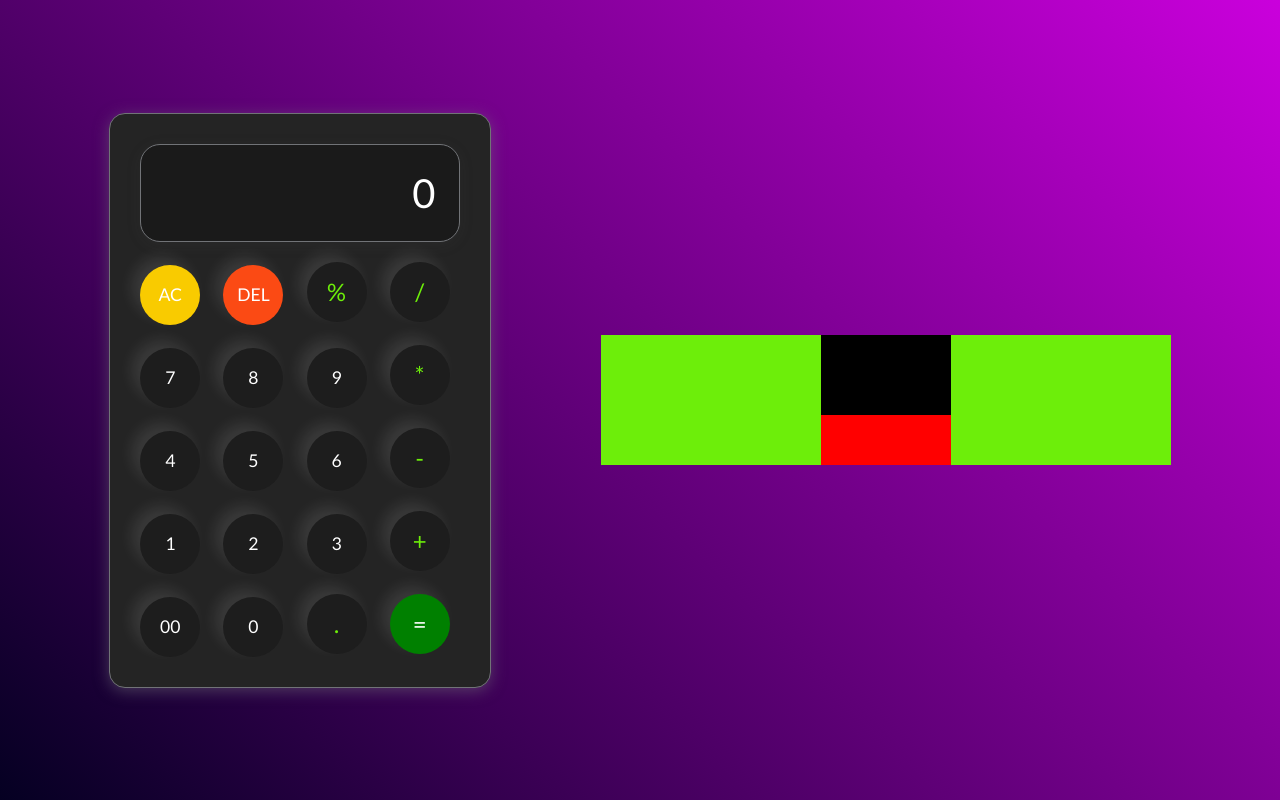
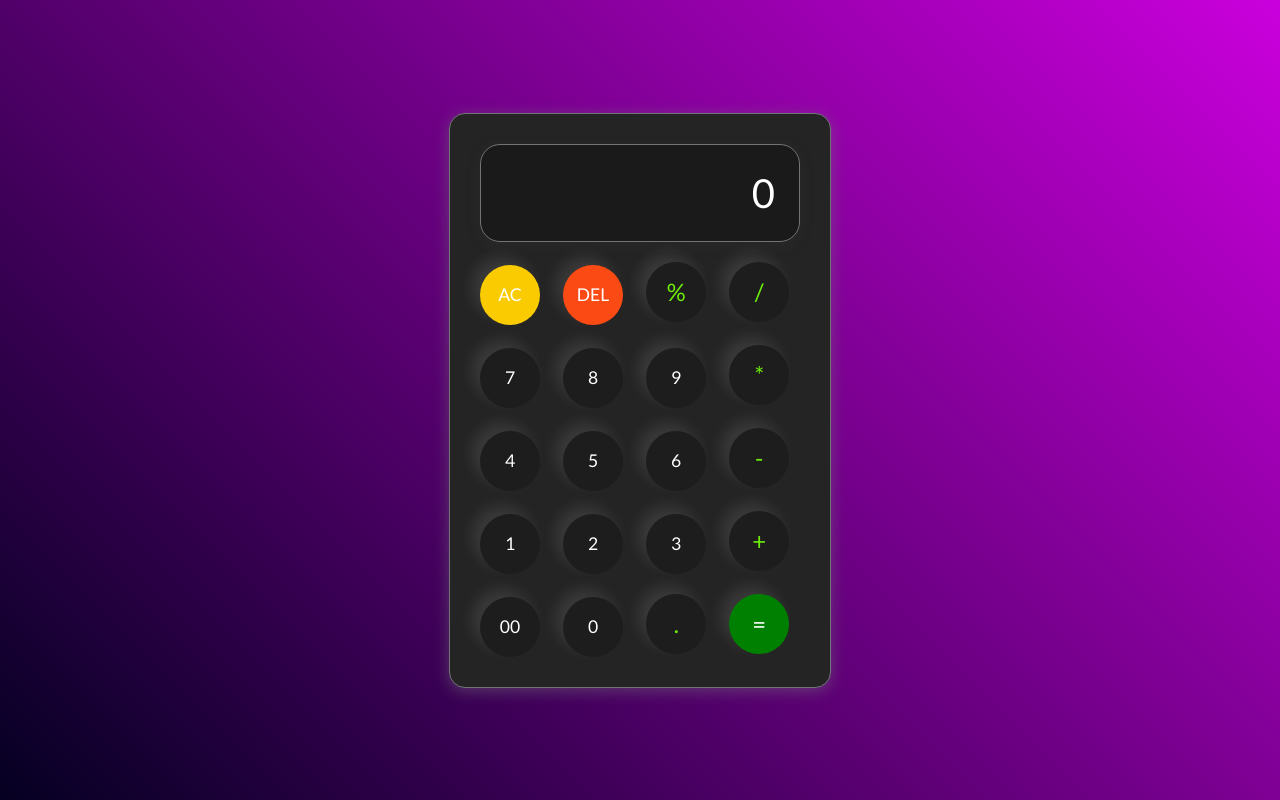
Before and after one commit to rehmnjr/Calculator, a plain HTML site: page index.html in a window 1280 px wide. Drawn offline with Linux system fonts and the light colour scheme.

```diff
--- a/index.html
+++ b/index.html
@@ -13,7 +13,6 @@
 </head>
 
 <body>
-    <div class="body-bg">
     <div class="calculator">
         <input type="text" placeholder="0" id="inputbox" readonly>
         <div class="key">
@@ -53,15 +52,7 @@
 
     </div>
 
-    <div class="memory">
-        <div class="memo1">
-            <span></span>
-        </div>
-        <div class="memo2">
-            <span></span>
-        </div>
-    </div>
-</div>
+
 </body>
 <script src="script.js"></script>
 </html>
--- a/style.css
+++ b/style.css
@@ -8,18 +8,14 @@
     font-family: 'Fira Sans', sans-serif;
     font-family: 'Lato', sans-serif;
 }
+
 body{
-    background: linear-gradient(45deg, #050022,rgb(202, 0, 220));
-    overflow-x: hidden;
-}
-
-.body-bg{
     width: 100vw;
     height: 100vh;
     display: flex;
     justify-content: space-evenly;
     align-items: center;
-    min-width: 1000px;
+    background: linear-gradient(45deg, #050022,rgb(202, 0, 220));
 }
 
 .calculator{
@@ -28,7 +24,6 @@ body{
     border-radius: 16px;
     background-color: rgb(36, 36, 36);
     box-shadow: 0px 3px 15px rgba(113, 115, 119, 0.5) ;
-    max-width: 1000px;
 }
 
 input{
@@ -92,13 +87,3 @@ button{
     display: flex;
     flex-direction: column;
 }
-.memo1{
-   min-height: 80px;
-    width: 130px;
-   background: #000;
-}
-.memo2{
-    height: 50px;
-    width: 130px;
-background: red;
-}
```
